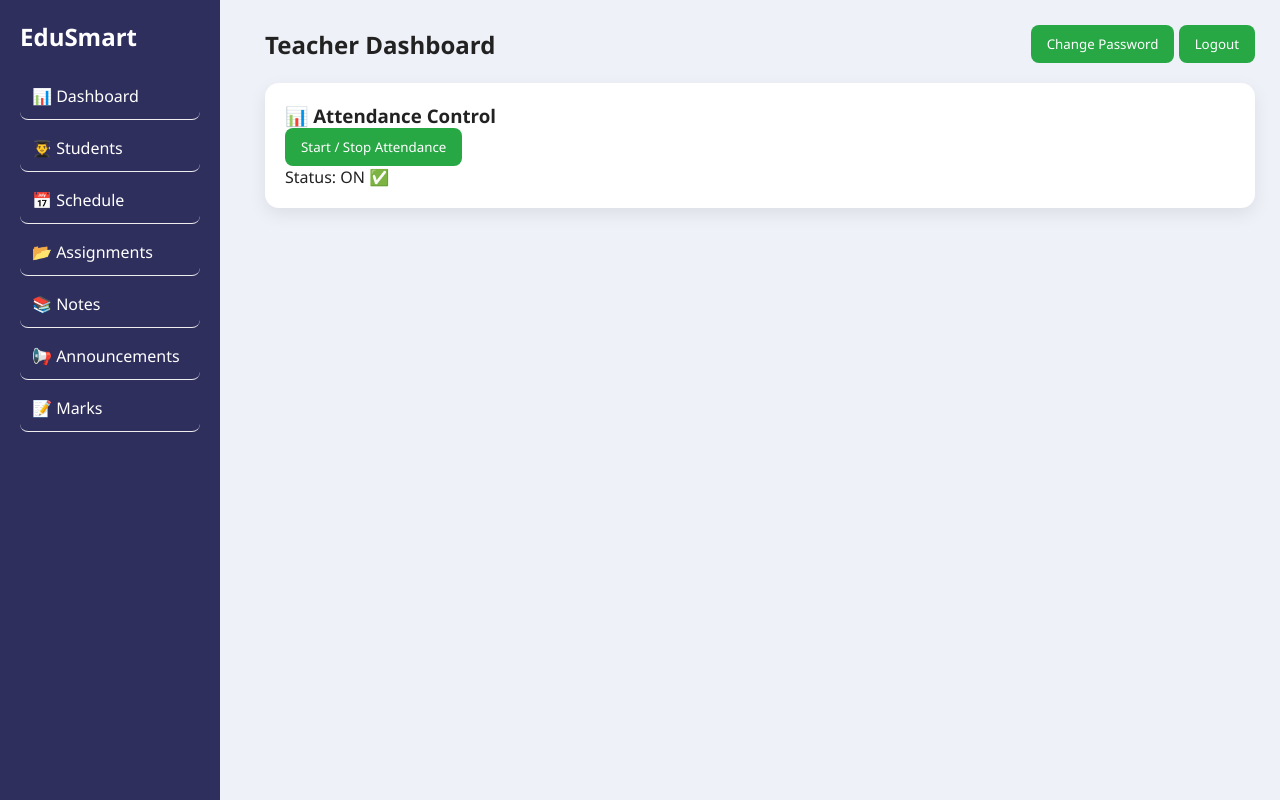
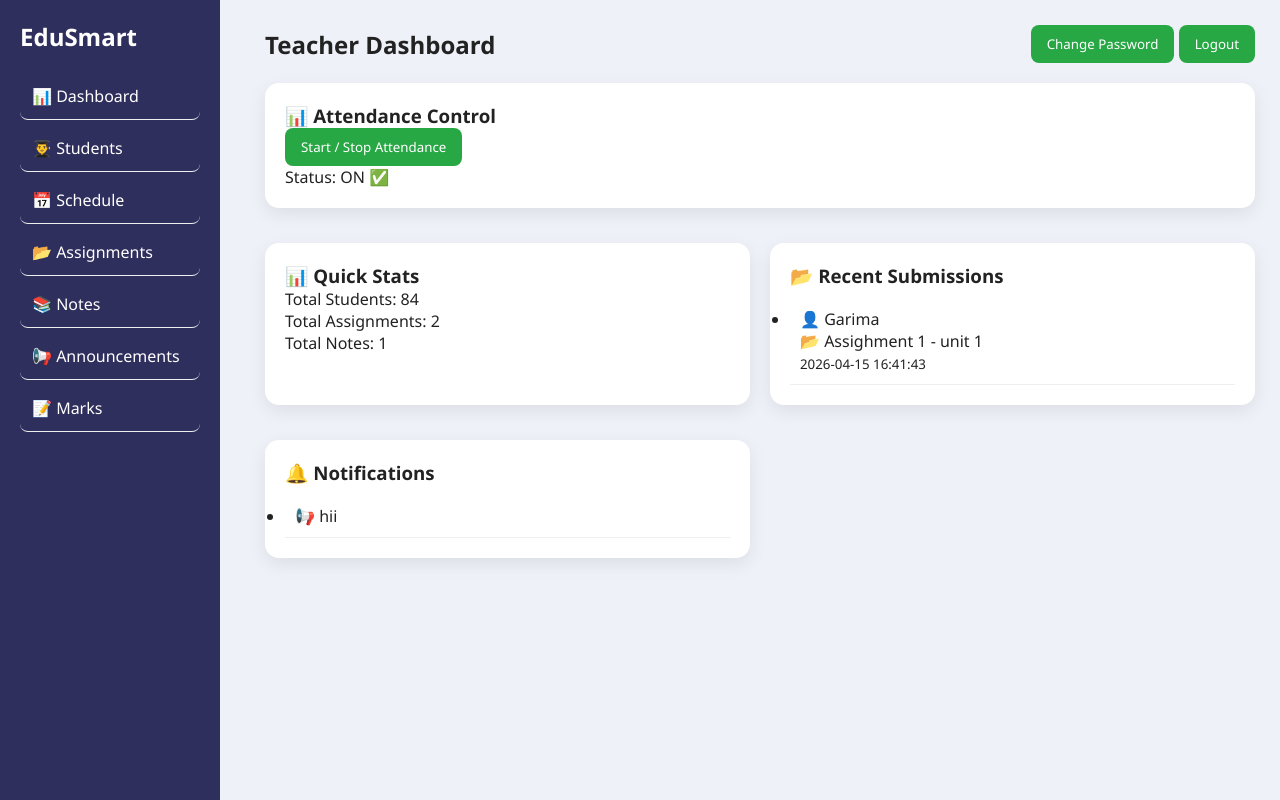
Before and after one commit to jyotibagdi-07/smart-attendence-system, a Flask app: page /teacher in a window 1280 px wide. Run offline with Flask 3, Linux system fonts and the light colour scheme; data comes from the database, SQL or seed files in the repository; both versions use the stored data as it was after the commit.

Commit message:
fullly updated

```diff
--- a/app.py
+++ b/app.py
@@ -1,5 +1,5 @@
 from flask import Flask, render_template, request, jsonify, send_from_directory
-import sqlite3, os
+import sqlite3, os, csv
 from datetime import datetime
 from werkzeug.utils import secure_filename
 
@@ -16,6 +16,7 @@ def init_db():
     conn = sqlite3.connect("database.db")
     c = conn.cursor()
 
+    # ================= USERS =================
     c.execute('''CREATE TABLE IF NOT EXISTS users (
         id INTEGER PRIMARY KEY AUTOINCREMENT,
         name TEXT,
@@ -24,6 +25,7 @@ def init_db():
         role TEXT
     )''')
 
+    # ================= CLASS =================
     c.execute('''CREATE TABLE IF NOT EXISTS class_schedule (
         id INTEGER PRIMARY KEY AUTOINCREMENT,
         date TEXT UNIQUE
@@ -35,6 +37,7 @@ def init_db():
         class_date TEXT
     )''')
 
+    # ================= ASSIGNMENTS =================
     c.execute('''CREATE TABLE IF NOT EXISTS assignments (
         id INTEGER PRIMARY KEY AUTOINCREMENT,
         title TEXT,
@@ -42,18 +45,22 @@ def init_db():
         time TEXT
     )''')
 
+    # ================= NOTES =================
     c.execute('''CREATE TABLE IF NOT EXISTS notes (
         id INTEGER PRIMARY KEY AUTOINCREMENT,
         title TEXT,
-        filename TEXT
+        filename TEXT,
+        time TEXT
     )''')
 
+    # ================= ANNOUNCEMENTS =================
     c.execute('''CREATE TABLE IF NOT EXISTS announcements (
         id INTEGER PRIMARY KEY AUTOINCREMENT,
         message TEXT,
         time TEXT
     )''')
 
+    # ================= MARKS =================
     c.execute('''CREATE TABLE IF NOT EXISTS marks (
         id INTEGER PRIMARY KEY AUTOINCREMENT,
         name TEXT,
@@ -62,6 +69,53 @@ def init_db():
         cap INTEGER,
         lab INTEGER
     )''')
+
+    # ================= SUBMISSIONS =================
+    c.execute('''CREATE TABLE IF NOT EXISTS submissions (
+        id INTEGER PRIMARY KEY AUTOINCREMENT,
+        student_name TEXT,
+        assignment_title TEXT,
+        filename TEXT,
+        time TEXT
+    )''')
+
+    # ================= LOAD USERS FROM CSV =================
+    # students
+    with open("students.csv", "r") as file:
+        reader = csv.reader(file)
+        next(reader)
+
+        for row in reader:
+            if len(row) < 3:
+                continue
+
+            name = row[0]
+            enrollment = row[1]
+            password = row[2]
+
+            c.execute("""
+                INSERT OR IGNORE INTO users (name, enrollment, password, role)
+                VALUES (?, ?, ?, ?)
+            """, (name, enrollment, password, "student"))
+
+    # teachers
+    with open("teacher.csv", "r") as file:
+        reader = csv.reader(file)
+        next(reader)
+
+        for row in reader:
+            if len(row) < 4:
+                continue
+
+            name = row[0]
+            enrollment = row[1]
+            password = row[2]
+            role = row[3]
+
+            c.execute("""
+                INSERT OR IGNORE INTO users (name, enrollment, password, role)
+                VALUES (?, ?, ?, ?)
+            """, (name, enrollment, password, role))
 
     conn.commit()
     conn.close()
@@ -277,16 +331,72 @@ def get_assignments():
 
     conn.close()
     return jsonify(data)
+@app.route('/get_submissions')
+def get_submissions():
+
+    conn = sqlite3.connect("database.db")
+    c = conn.cursor()
+
+    c.execute("SELECT * FROM submissions ORDER BY id DESC")
+    data = c.fetchall()
+
+    conn.close()
+    return jsonify(data)
+@app.route('/submit_assignment', methods=['POST'])
+def submit_assignment():
+
+    file = request.files['file']
+    student = request.form['name']
+    title = request.form['title']
+
+    filename = secure_filename(file.filename)
+    file.save(os.path.join(UPLOAD_FOLDER, filename))
+
+    time_now = datetime.now().strftime("%Y-%m-%d %H:%M:%S")
+
+    conn = sqlite3.connect("database.db")
+    c = conn.cursor()
+
+    c.execute("""
+        INSERT INTO submissions (student_name, assignment_title, filename, time)
+        VALUES (?, ?, ?, ?)
+    """, (student, title, filename, time_now))
+
+    conn.commit()
+    conn.close()
+
+    return jsonify({"message": "Submitted ✅"})
 
 
 # ================= NOTES =================
+@app.route('/upload_notes', methods=['POST'])
+def upload_notes():
+
+    file = request.files['file']
+    title = request.form['title']
+
+    filename = secure_filename(file.filename)
+    file.save(os.path.join(UPLOAD_FOLDER, filename))
+
+    time_now = datetime.now().strftime("%Y-%m-%d %H:%M:%S")
+
+    conn = sqlite3.connect("database.db")
+    c = conn.cursor()
+
+    c.execute("INSERT INTO notes (title, filename, time) VALUES (?, ?, ?)",
+              (title, filename, time_now))
+
+    conn.commit()
+    conn.close()
+
+    return jsonify({"message": "Notes uploaded ✅"})
 @app.route('/get_notes')
 def get_notes():
 
     conn = sqlite3.connect("database.db")
     c = conn.cursor()
 
-    c.execute("SELECT * FROM notes")
+    c.execute("SELECT * FROM notes ORDER BY id DESC")
     data = c.fetchall()
 
     conn.close()
@@ -375,8 +485,43 @@ def get_marks():
 def uploads(filename):
     return send_from_directory(UPLOAD_FOLDER, filename)
 
+@app.route('/teacher_dashboard_data')
+def teacher_dashboard_data():
+
+    conn = sqlite3.connect("database.db")
+    c = conn.cursor()
+
+    # ✅ FIX 1: correct students table
+    c.execute("SELECT COUNT(*) FROM users WHERE role='student'")
+    total_students = c.fetchone()[0]
+
+    # ✅ assignments (correct already)
+    c.execute("SELECT COUNT(*) FROM assignments")
+    total_assignments = c.fetchone()[0]
+
+    # ✅ notes (correct already)
+    c.execute("SELECT COUNT(*) FROM notes")
+    total_notes = c.fetchone()[0]
+
+    # ✅ FIX 2: correct column names
+    c.execute("""
+        SELECT student_name, assignment_title, time
+        FROM submissions
+        ORDER BY time DESC
+        LIMIT 5
+    """)
+    submissions = c.fetchall()
+
+    conn.close()
+
+    return jsonify({
+        "students": total_students,
+        "assignments": total_assignments,
+        "notes": total_notes,
+        "submissions": submissions
+    })
 
 # ================= RUN =================
 if __name__ == '__main__':
     init_db()
-    app.run(debug=True)
+    app.run(debug=True,port=5002)
--- a/static/style.css
+++ b/static/style.css
@@ -125,11 +125,14 @@ button:hover {
 .section {
   display: none;
   margin-top: 20px;
+
 }
 
 .section.active {
   display: block;
+
 }
+
 
 /* ================= CARD ================= */
 .card {
@@ -140,7 +143,9 @@ button:hover {
   margin-top: 15px;
   box-shadow: 0 6px 18px rgba(0,0,0,0.08);
   transition: 0.3s;
+  min-height: auto;
 }
+
 
 .card:hover {
   transform: translateY(-2px);
@@ -238,17 +243,22 @@ li:hover {
 .cards {
   display: flex;
   gap: 20px;
-  margin-top: 20px;
+  margin-top: 30px;
 }
 
 .small {
   flex: 1;
   text-align: center;
-  background: linear-gradient(135deg, #5f5fff, #6a5acd);
+  background: linear-gradient(135deg, #667eea, #764ba2);
   color: white;
-  padding: 20px;
+  padding: 25px;
   border-radius: 14px;
-  transition: 0.3s;
+
+  /* ✅ ADD THIS */
+  height: 110px;
+  display: flex;
+  flex-direction: column;
+  justify-content: center;
 }
 
 .small:hover {
@@ -321,3 +331,26 @@ li:hover {
 #marks table td {
     text-align: center;
 }
+#attendanceChart {
+  width: 300px !important;
+  height: 300px !important;
+  margin: auto;
+}
+.card canvas {
+  display: block;
+  margin: 0 auto;
+}
+.dashboard-grid {
+   display: grid;
+  grid-template-columns: 1fr 1fr;
+  gap: 20px;
+  margin-top: 20px;
+}
+.dashboard-grid .card {
+   display: block;   /* ✅ FIX */
+}
+
+.dashboard-grid canvas {
+  width: 100%;
+  height: 220px !important;
+}
--- a/static/teacher.js
+++ b/static/teacher.js
@@ -37,6 +37,26 @@ function handleResponse(d){
 
     showMsg(msg, color);
 }
+function loadSubmissions(){
+
+fetch("/get_submissions")
+.then(r=>r.json())
+.then(data=>{
+
+let list = document.getElementById("assignList");
+list.innerHTML = "";
+
+data.forEach(s=>{
+    list.innerHTML += `
+    <li>
+        <b>${s[1]}</b> submitted <b>${s[2]}</b><br>
+        <small>${s[4]}</small><br>
+        <a href="/uploads/${s[3]}" target="_blank">View</a>
+    </li>`;
+});
+
+});
+}
 
 // ================= NAVIGATION =================
 function showTeacher(section){
@@ -53,9 +73,14 @@ function showTeacher(section){
 
     if(section==="students") loadStudents();
     if(section==="schedule") loadSchedule();
-    if(section==="assignments") loadAssignments();
+    if(section==="assignments"){
+    loadAssignments();
+    loadSubmissions();
+}
     if(section==="notes") loadNotes();
     if(section==="marks") loadMarks();
+    loadTeacherNotifications();
+    loadTeacherDashboard();
 }
 
 // ================= ATTENDANCE =================
@@ -384,3 +409,51 @@ function logout(){
 localStorage.clear();
 location.href="/";
 }
+function loadTeacherNotifications(){
+fetch("/get_announcements")
+.then(r=>r.json())
+.then(data=>{
+let list = document.getElementById("teacherNotif");
+if(!list) return;
+
+list.innerHTML = "";
+
+data.slice(0,3).forEach(a=>{
+    list.innerHTML += `<li>📢 ${a[1]}</li>`;
+});
+});
+}
+function loadTeacherDashboard(){
+
+fetch("/teacher_dashboard_data")
+.then(r=>r.json())
+.then(data=>{
+
+// 📊 stats
+document.getElementById("totalStudents").innerText = data.students;
+document.getElementById("totalAssign").innerText = data.assignments;
+document.getElementById("totalNotes").innerText = data.notes;
+
+// 📂 recent submissions
+let list = document.getElementById("recentSubmissions");
+if(!list) return;
+
+list.innerHTML = "";
+
+if(data.submissions.length === 0){
+    list.innerHTML = "<li>No submissions</li>";
+    return;
+}
+
+data.submissions.forEach(s=>{
+    list.innerHTML += `
+        <li>
+            👤 ${s[0]} <br>
+            📂 ${s[1]} <br>
+            <small>${s[2]}</small>
+        </li>
+    `;
+});
+
+});
+}
--- a/templates/teacher.html
+++ b/templates/teacher.html
@@ -4,6 +4,23 @@
 <title>Teacher Dashboard</title>
 
 <link rel="stylesheet" href="{{ url_for('static', filename='style.css') }}">
+
+<style>
+.side-message {
+    position: fixed;
+    top: 20px;
+    right: -300px;
+    background: #333;
+    color: white;
+    padding: 12px 20px;
+    border-radius: 8px;
+    transition: 0.4s;
+    z-index: 999;
+}
+.side-message.show {
+    right: 20px;
+}
+</style>
 
 </head>
 
@@ -24,7 +41,6 @@
 <li onclick="showTeacher('announcements')">📢 Announcements</li>
 <li onclick="showTeacher('marks')">📝 Marks</li>
 </ul>
-
 </div>
 
 <!-- MAIN -->
@@ -39,22 +55,47 @@
 </div>
 </div>
 
-<!-- 🔔 SIDE MESSAGE -->
 <div id="sideMessage" class="side-message"></div>
 
 <!-- ================= DASHBOARD ================= -->
-<div id="dashboard" class="section active">
+<div id="dashboard" class="section" style="display:block;">
+
+<!-- 🔹 EXISTING -->
 <div class="card">
 <h3>📊 Attendance Control</h3>
-
 <button onclick="toggleAttendance()">Start / Stop Attendance</button>
 <p>Status: <span id="attStatus">Loading...</span></p>
+</div>
+
+<!-- 🔹 NEW GRID (SAFE) -->
+<div class="dashboard-grid">
+
+  <div class="card">
+    <h3>📊 Quick Stats</h3>
+    <p>Total Students: <span id="totalStudents">0</span></p>
+    <p>Total Assignments: <span id="totalAssign">0</span></p>
+    <p>Total Notes: <span id="totalNotes">0</span></p>
+  </div>
+
+  <div class="card">
+    <h3>📂 Recent Submissions</h3>
+    <ul id="recentSubmissions"></ul>
+  </div>
 
 </div>
+
+<!-- 🔔 NOTIFICATIONS -->
+<div class="dashboard-grid">
+  <div class="card">
+    <h3>🔔 Notifications</h3>
+    <ul id="teacherNotif"></ul>
+  </div>
+</div>
+
 </div>
 
 <!-- ================= STUDENTS ================= -->
-<div id="students" class="section">
+<div id="students" class="section" style="display:none;">
 <div class="card">
 <h3>👨‍🎓 Students Attendance (Class Wise)</h3>
 
@@ -63,7 +104,6 @@
 <tr id="dynamicHeader">
 <th>Name</th>
 <th>Enrollment</th>
-<!-- Dynamic class dates will come here -->
 </tr>
 </thead>
 
@@ -74,14 +114,12 @@
 </div>
 
 <!-- ================= SCHEDULE ================= -->
-<div id="schedule" class="section">
+<div id="schedule" class="section" style="display:none;">
 
 <div class="card">
 <h3>📅 Schedule Class</h3>
-
 <input type="date" id="classDate">
 <button onclick="scheduleClass()">Schedule</button>
-
 </div>
 
 <div class="card">
@@ -92,17 +130,14 @@
 </div>
 
 <!-- ================= ASSIGNMENTS ================= -->
-<div id="assignments" class="section">
+<div id="assignments" class="section" style="display:none;">
 
 <div class="card">
 <h3>Upload Assignment</h3>
-
 <input id="assignTitle" placeholder="Title">
 <input id="assignDesc" placeholder="Description">
 <input type="file" id="assignFile">
-
 <button onclick="uploadAssignment()">Upload</button>
-
 </div>
 
 <div class="card">
@@ -113,16 +148,13 @@
 </div>
 
 <!-- ================= NOTES ================= -->
-<div id="notes" class="section">
+<div id="notes" class="section" style="display:none;">
 
 <div class="card">
 <h3>Upload Notes</h3>
-
 <input id="noteTitle" placeholder="Title">
 <input type="file" id="noteFile">
-
 <button onclick="uploadNotes()">Upload</button>
-
 </div>
 
 <div class="card">
@@ -133,20 +165,18 @@
 </div>
 
 <!-- ================= ANNOUNCEMENTS ================= -->
-<div id="announcements" class="section">
+<div id="announcements" class="section" style="display:none;">
 
 <div class="card">
 <h3>Post Announcement</h3>
-
 <input id="announcementInput" placeholder="Message">
 <button onclick="postAnnouncement()">Post</button>
-
 </div>
 
 </div>
 
 <!-- ================= MARKS ================= -->
-<div id="marks" class="section">
+<div id="marks" class="section" style="display:none;">
 
 <div class="card">
 <h3>Marks Entry</h3>
@@ -171,8 +201,8 @@
 
 </div>
 
-</div>
-</div>
+</div> <!-- MAIN -->
+</div> <!-- LAYOUT -->
 
 <script src="{{ url_for('static', filename='teacher.js') }}"></script>
 
```
Also changed, not shown: static/student.js (+207 -55 lines), templates/student.html (+31 -9 lines), database.db, 3 other files.
